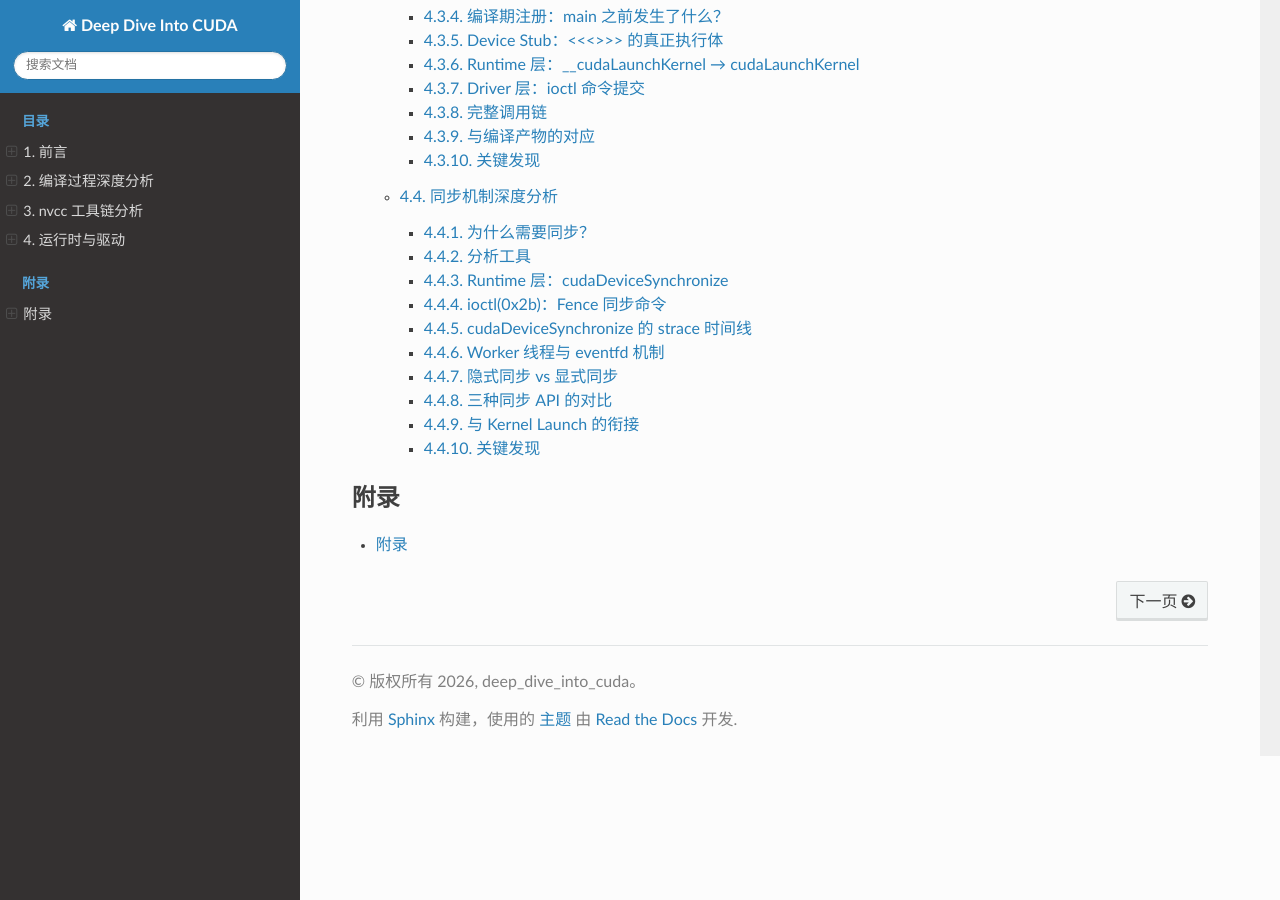
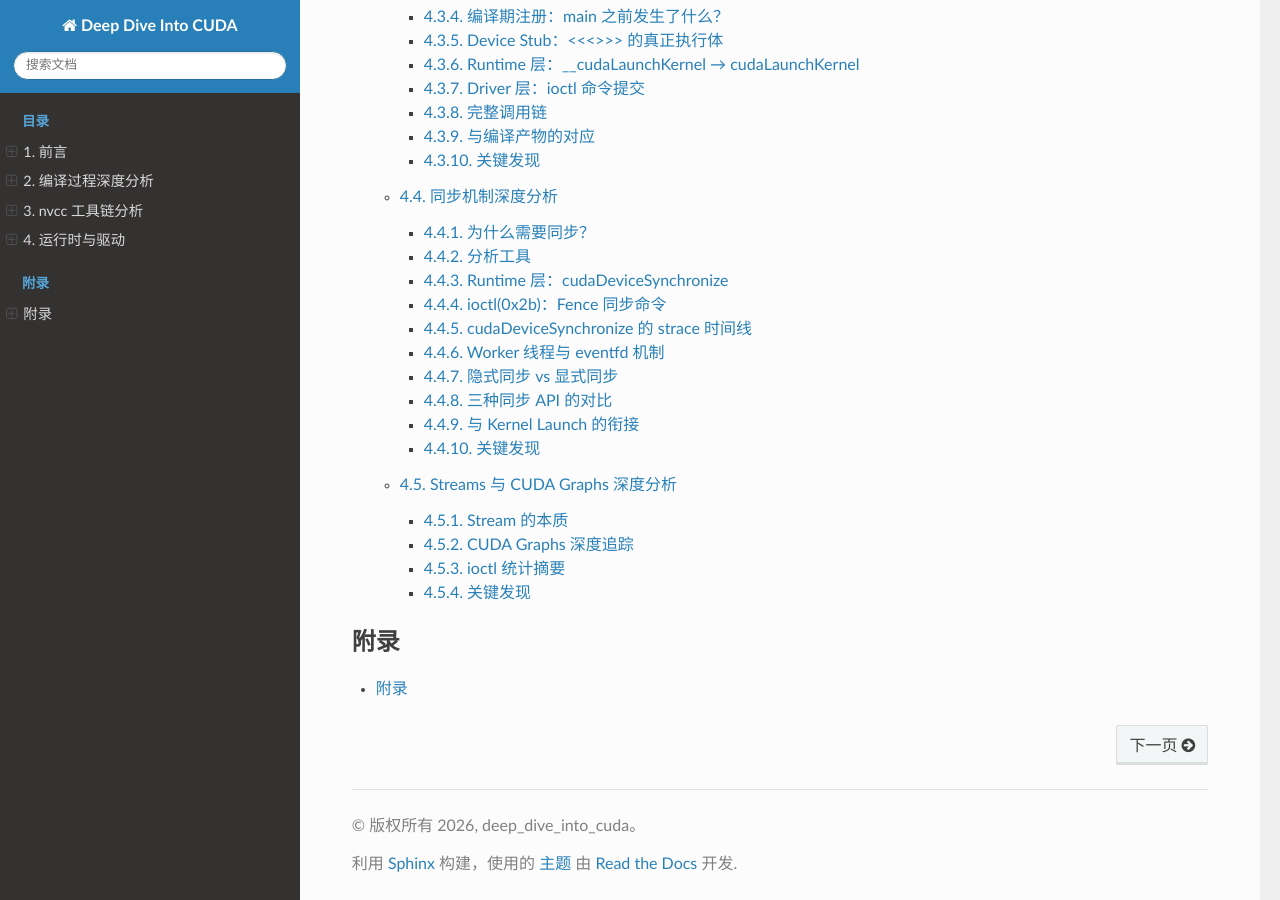
Before and after one commit to noisystreet/deep_dive_into_cuda, a Sphinx documentation site: the page built from source/index.rst, in a window 1280 px wide and 900 px high, scrolled down 4241 px. Built offline with Sphinx 7.4.7 and the Read the Docs theme 3.1.0, drawn with Linux system fonts in a browser that asks for light colours; some of the changed lines change nothing that is shown.

Commit message:
新增 Streams 与 CUDA Graphs 运行时分析章节
- 05_streams_graphs.rst: 分析 Stream/Event/Graph 的 ioctl 行为
  核心发现: Stream 无 ioctl, Event 为 GPU 栅栏, Graph JIT 不走 nvcc
- streams_demo.cu / graph_demo.cu: 配套测试程序
- streams_flow.mmd / graph_sequence.mmd: Mermaid 示意图
- index.rst: 添加 05_streams_graphs 引用
- CMakeLists.txt: 添加 graph_demo / streams_demo 目标

```diff
--- /dev/null
+++ b/source/chapter_03_runtime/05_streams_graphs.rst
@@ -0,0 +1,231 @@
+Streams 与 CUDA Graphs 深度分析
+======================================
+
+   Streams 和 CUDA Graphs 是 CUDA 并发与编译的两种核心抽象。本节用
+   strace 和 ioctl 模式分析它们的 **运行时真实行为**：stream 如何提交到
+   GPU 命令队列，Graph 实例化是否走 nvcc 子进程，以及它们与普通
+   launch 的系统调用差异。
+
+   环境: CUDA 13.1 / Driver 595.58.03 / sm_89 (Ada Lovelace) / Linux x86-64
+
+   测试程序: ``examples/streams_demo.cu``, ``examples/graph_demo.cu``
+
+--------------
+
+Stream 的本质
+---------------
+
+``cudaStreamCreate`` 创建了什么？从系统调用层面看：
+
+::
+
+   $ strace -e ioctl,openat ./streams_demo
+
+在 ``cudaStreamCreate`` 调用期间，**没有产生任何 ioctl**。stream 完全
+是用户态对象——``libcudart`` 分配一个 ``cudaStream_t`` 整数 ID，driver
+在内部维护 stream 对应的 GPU 命令队列。
+
+**结论**：Stream 不是内核对象，不涉及系统调用。它是一个**逻辑命令队列标
+识符**，所有 stream 共享同一个 GPU 硬件队列，通过编码在命令缓冲区中的
+stream ID 实现逻辑隔离。
+
+.. mermaid:: ../_static/streams_flow.mmd
+
+默认 stream 的阻塞语义
+~~~~~~~~~~~~~~~~~~~~~~~
+
+默认 stream (``NULL``) 是**同步**的。当一个非阻塞 stream 有任务在执
+行时，默认 stream 上的 launch 会 **隐式插入一个 fence**——driver 会先发
+送一个 ``ioctl(0x2b)`` 等待之前所有 stream 完成，再提交新的任务。
+
+strace 证据：``streams_demo`` 的最后一部分（默认 stream 与 s1 混合）比
+纯非阻塞 stream 多 1 次 ``ioctl(0x2b)``：
+
+::
+
+   ; 纯非阻塞
+   ioctl(0x4e) × 2   ← s1: vec_add, s2: vec_mul
+   ioctl(0x2b) × 2   ← cudaStreamSynchronize(s1), cudaStreamSynchronize(s2)
+
+   ; 默认 stream + 非阻塞（阻塞语义）
+   ioctl(0x2b) × 1   ← 隐式 fence: 等待 s1 完成
+   ioctl(0x4e) × 1   ← 默认 stream: vec_mul
+   ioctl(0x2b) × 1   ← cudaDeviceSynchronize
+
+Event 同步：无 ioctl 的 GPU 栅栏
+~~~~~~~~~~~~~~~~~~~~~~~~~~~~~~~~~
+
+``cudaEventRecord`` 和 ``cudaStreamWaitEvent`` **不产生任何系统调用**。
+Event 是一个 GPU 侧的标记点：
+
+1. ``cudaEventRecord(e, s)`` — 在 stream s 的命令队列中插入一个 "记录时
+   间戳" 标记。GPU 执行到该标记时写入事件时间戳。
+2. ``cudaStreamWaitEvent(s2, e)`` — 在 stream s2 的命令队列中插入一个
+   "等待事件 e 完成" 的栅栏。GPU 在 s2 上遇到此栅栏时会暂停，直到 s1
+   执行到 ``cudaEventRecord`` 标记后才继续。
+
+这个过程完全在 **GPU 命令缓冲区层面** 完成，driver 只在最终提交命令时
+通过 ``ioctl(0x4e)`` 将缓冲区发送到 GPU，没有单独的 ioctl 用于
+Event 同步。
+
+--------------
+
+CUDA Graphs 深度追踪
+-----------------------
+
+CUDA Graphs 提供了一种将多个 kernel launch 打包为单个计算图的机制。
+本节重点分析其**实例化**和**启动**两个阶段的系统调用特征。
+
+.. mermaid:: ../_static/graph_sequence.mmd
+
+捕获阶段：零额外开销
+~~~~~~~~~~~~~~~~~~~~~
+
+``cudaStreamBeginCapture`` 到 ``cudaStreamEndCapture`` 之间，所有 kernel
+launch **不会实际提交到 GPU**，而是被 driver 记录为图节点：
+
+::
+
+   cudaStreamBeginCapture(stream)
+   vec_add<<<>>> (stream)    ← 记录节点 A
+   vec_mul<<<>>> (stream)    ← 记录节点 B
+   cudaStreamEndCapture(stream, &graph)
+
+此阶段 **无 ioctl**。strace 显示：
+
+::
+
+   ; 在此时间窗口内没有任何 ioctl(0x4e) 调用
+
+实例化阶段：进程内 JIT
+~~~~~~~~~~~~~~~~~~~~~~~
+
+``cudaGraphInstantiate(&graph_exec, graph, ...)`` 将捕获的图编译为可执
+行对象。关键发现：**不产生 execve 子进程**。
+
+::
+
+   $ strace -f -e execve,clone3 ./graph_demo 2>&1 | grep -E 'ptxas|cicc|nvlink'
+   ; 无输出！Graph 实例化不走 nvcc 子进程
+
+strace 也确认没有 ``clone3``（除 GPU worker 线程外），没有 ``execve``。
+Graph 编译完全在 **libcuda 进程内部** 完成——driver 使用内置的 NVVM JIT
+引擎（与 PTX JIT 回退同一套）直接将 graph 降为 SASS，无需调用 cicc 或
+ptxas 子进程。
+
+这意味着 CUDA 有三套并存的编译路径：
+
+.. list-table:: CUDA 编译路径对比
+   :header-rows: 1
+   :widths: 15 25 25 35
+
+   * - 路径
+     - 入口
+     - JIT 方式
+     - ioctl/execve
+   * - **离线编译**
+     - ``nvcc`` (命令行)
+     - execve 子进程
+       (cicc → ptxas)
+     - 多次 execve
+   * - **PTX JIT**
+     - 首次加载 fat binary
+     - 进程内 NVVM
+       (libcuda dlopen)
+     - 无 execve
+   * - **Graph JIT**
+     - ``cudaGraphInstantiate``
+     - 进程内 NVVM
+       (libcuda dlopen)
+     - 无 execve
+
+启动阶段：与普通 launch 相同的 ioctl
+~~~~~~~~~~~~~~~~~~~~~~~~~~~~~~~~~~~~~
+
+``cudaGraphLaunch(graph_exec, stream)`` 提交 graph 执行。从 strace 视
+角看，它与普通 kernel launch 没有本质区别：
+
+::
+
+   ; 普通 launch
+   ioctl(0x4e) × 1   ← cuLaunchKernel
+
+   ; Graph launch
+   ioctl(0x4e) × 1   ← cuGraphLaunch
+
+每次 ``cudaGraphLaunch`` 都产生一次 ``ioctl(0x4e)``。**Graph 不减少
+硬件操作**——它减少的是 **Driver API 调用次数和参数校验开销**。对于普通
+launch，每调用一次 ``cuLaunchKernel`` 就要构建一次命令缓冲区；对于
+Graph，命令缓冲区在实例化阶段预先构建好，launch 时直接提交。
+
+多次启动（Graph 重用）
+~~~~~~~~~~~~~~~~~~~~~~~
+
+:: code::
+
+   for (int i = 0; i < 3; i++) {
+       cudaGraphLaunch(graph_exec, stream);
+   }
+   cudaStreamSynchronize(stream);
+
+strace 显示 3 次 ``ioctl(0x4e)`` + 1 次 ``ioctl(0x2b)``。Graph 的可重
+用性避免了多次 launch 场景下反复的参数校验和命令构建开销，但在系统调用
+层面，每次 graph launch 仍然是独立的 ``ioctl(0x4e)``。
+
+--------------
+
+ioctl 统计摘要
+---------------
+
+.. list-table::
+   :header-rows: 1
+   :widths: 25 20 20 25 10
+
+   * - 程序
+     - ioctl 总数
+     - ``0x4e`` 次数
+     - ``0x2b`` 次数
+     - 说明
+   * - ``vector_add``
+     - 104
+     - 25
+     - 0
+     - 单 kernel launch
+   * - ``streams_demo``
+     - 161
+     - 25
+     - 103
+     - 多 stream + event
+   * - ``graph_demo``
+     - 161
+     - 25
+     - 102
+     - Graph 捕获 + 1+3 次 launch
+
+三个程序的核心 kernel launch 次数不同（vector_add ×1, streams_demo ×5, graph_demo ×6），但 ``0x4e`` 次数相近（25），这是因为大部分 ``0x4e`` 用于 kernel launch 之外的 DMA 控制（memcpy 内部）。
+
+关键发现
+-----------
+
+1. **Stream 是用户态对象** — ``cudaStreamCreate`` 无 ioctl，stream ID
+   编码在命令缓冲区数据中，driver 提交时一并发送。
+
+2. **Event 是 GPU 栅栏** — ``cudaEventRecord`` 和
+   ``cudaStreamWaitEvent`` 无 ioctl，由 GPU 命令队列中的标记和等待
+   指令实现，硬件级同步。
+
+3. **默认 stream 的隐式 fence** — 默认 stream 与非阻塞 stream 混合使
+   用时会触发额外的 ``ioctl(0x2b)``，这是 driver 的同步保障。
+
+4. **Graph 实例化不走 nvcc** — ``cudaGraphInstantiate`` 的 JIT 编译
+   在 libcuda 进程内完成（NVVM 引擎），不产生 execve 子进程。
+
+5. **Graph launch = 普通 launch** — 系统调用层面，``cudaGraphLaunch``
+   与 ``cuLaunchKernel`` 都通过 ``ioctl(0x4e)`` 提交，Graph 的优势
+   在用户态（减少参数校验和命令构建），而非减少 ioctl。
+
+6. **三套编译路径** — CUDA 的离线编译、PTX JIT、Graph JIT 使用完全不
+   同的进程模型：execve 子进程 vs 进程内 dlopen。这点在理解 CUDA 编译
+   架构时至关重要。
+
+*分析基于 CUDA 13.1 / Driver 595.58.03。strace 统计含初始化阶段的 ioctl。*
--- a/source/chapter_03_runtime/index.rst
+++ b/source/chapter_03_runtime/index.rst
@@ -8,3 +8,4 @@
    02_cudart
    03_kernel_launch
    04_synchronization
+   05_streams_graphs
```
Also changed, not shown: 5 other files.
